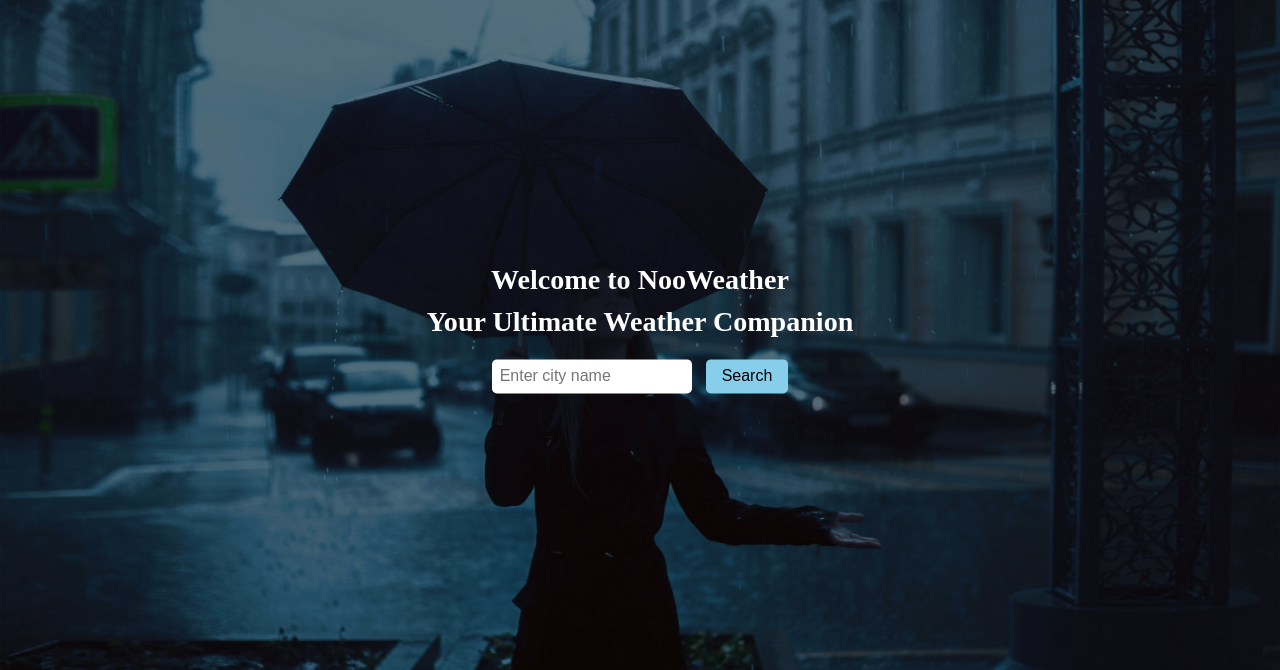
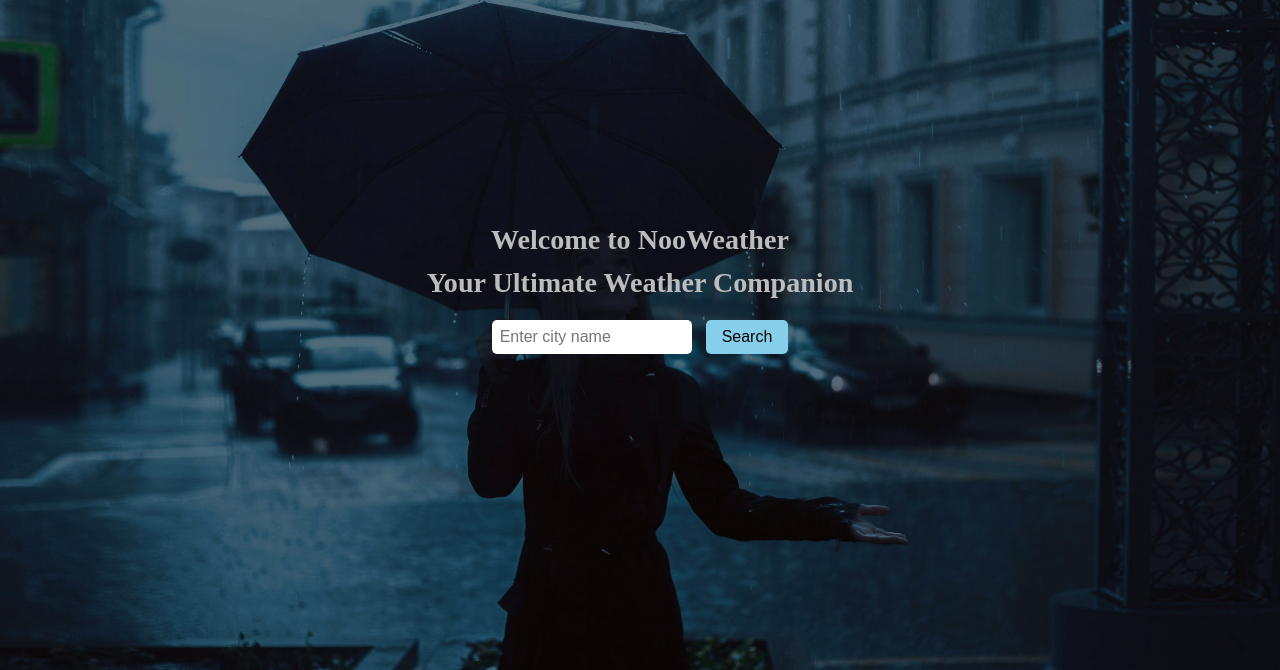
Before and after one commit to emma-obelenge/odin_weather-app_project, a website built with webpack: page src/template.html in a window 1280 px wide. Shown: the part 66-736 px from the top of the page. Built offline with nearby package versions, Linux system fonts and the light colour scheme.

Commit message:
odin weather app update for background image

```diff
--- a/src/home.js
+++ b/src/home.js
@@ -37,7 +37,7 @@ export default function loadHome() {
   `;
 
   content.appendChild(section);
-  content.appendChild(imageContainer);
+  document.querySelector("body").appendChild(imageContainer);
   activateCitySuggest();
   activateGetWeather();
 }
--- a/src/styles/home.css
+++ b/src/styles/home.css
@@ -15,26 +15,23 @@
   flex-direction: column;
   align-items: center;
   justify-content: center;
-  width: 100%;
   font-size: 1.5rem;
-  position: absolute;
-  top: 50%;
-  left: 50%;
-  transform: translate(-50%, -50%);
-  color: white;
+  color: rgb(189, 189, 189);
   text-align: center;
   z-index: 2; /* Ensures the text is above the overlay */
   line-height: 1.5;
+  height: 80vh;
 }
 .image-container {
-  max-width: 100vw;
-  max-height: 100vh;
-  display: flex;
-  justify-content: center;
+  position: absolute;
+  top: 0;
+  left: 0;
+  z-index: -2;
+  height: 100vh;
 }
 .image-container img {
   width: 100%;
-  height: auto;
+  height: 100%;
   object-fit: cover;
 }
 .image-container::before {
@@ -42,8 +39,8 @@
   position: absolute;
   top: 0;
   left: 0;
-  width: 100%;
-  height: 100%;
+  width: 100vw;
+  height: 100vh;
   background-color: black;
   opacity: 0.4; /* Adjust this value to control the darkness */
   z-index: 1; /* Places the overlay above the image */
@@ -103,6 +100,8 @@ footer {
   background-color: orangered;
   color: white;
   font-size: 1.2rem;
+  margin-bottom: 0;
+  margin-top: 2rem;
 }
 .fa-brands {
   color: white;
```
